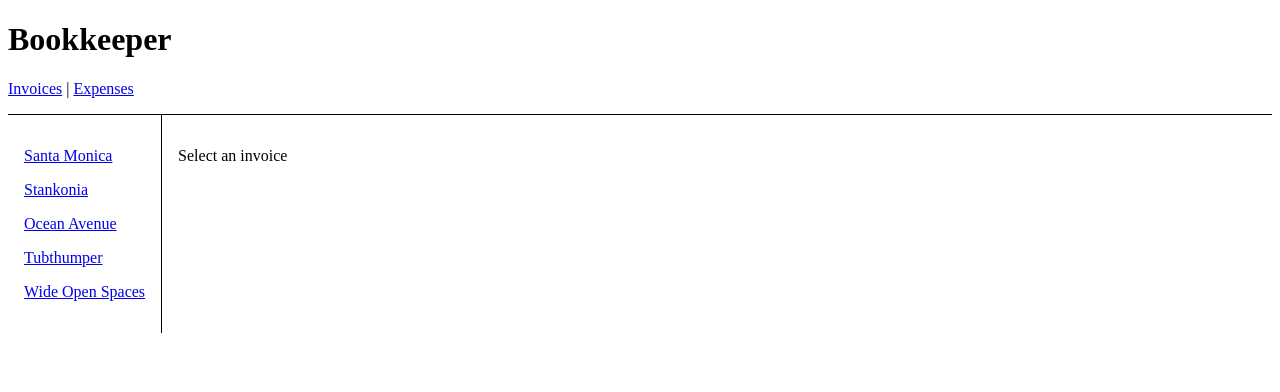
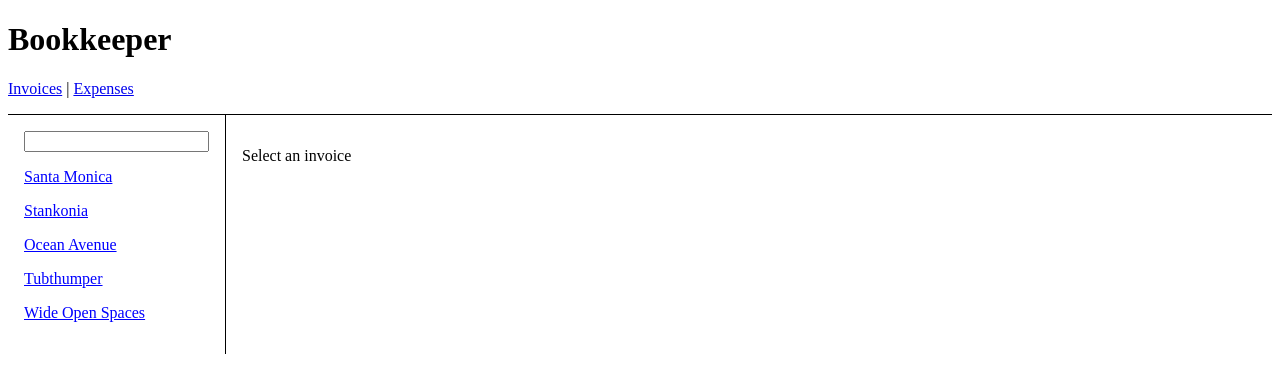
Before and after one commit to Liujianfu/github-eiwxzf, a React (Vite) app: page /invoices in a window 1280 px wide. Shown: the top 392 px of the page. Built offline with nearby package versions, Linux system fonts and the light colour scheme.

Commit message:
1 file modified

```diff
--- a/src/routes/invoices.jsx
+++ b/src/routes/invoices.jsx
@@ -1,8 +1,9 @@
-import { NavLink, Outlet } from "react-router-dom";
+import { NavLink, Outlet,useSearchParams, } from "react-router-dom";
 import { getInvoices } from "../data";
 
 export default function Invoices() {
   let invoices = getInvoices();
+  let [searchParams, setSearchParams] = useSearchParams();
   return (
     <div style={{ display: "flex" }}>
       <nav
@@ -11,13 +12,30 @@
           padding: "1rem",
         }}
       >
-        {invoices.map((invoice) => (
+        <input
+          value={searchParams.get("filter") || ""}
+          onChange={(event) => {
+            let filter = event.target.value;
+            if (filter) {
+              setSearchParams({ filter });
+            } else {
+              setSearchParams({});
+            }
+          }}
+        />
+        {invoices.filter((invoice) => {
+            let filter = searchParams.get("filter");
+            if (!filter) return true;
+            let name = invoice.name.toLowerCase();
+            return name.startsWith(filter.toLowerCase());
+          })
+        .map((invoice) => (
           <NavLink
           style={({ isActive }) => {
             return {
               display: "block",
               margin: "1rem 0",
-              color: isActive ? "red" : "",
+              color: isActive ? "red" : "blue",
             };
           }}
           to={`/invoices/${invoice.number}`}
```
